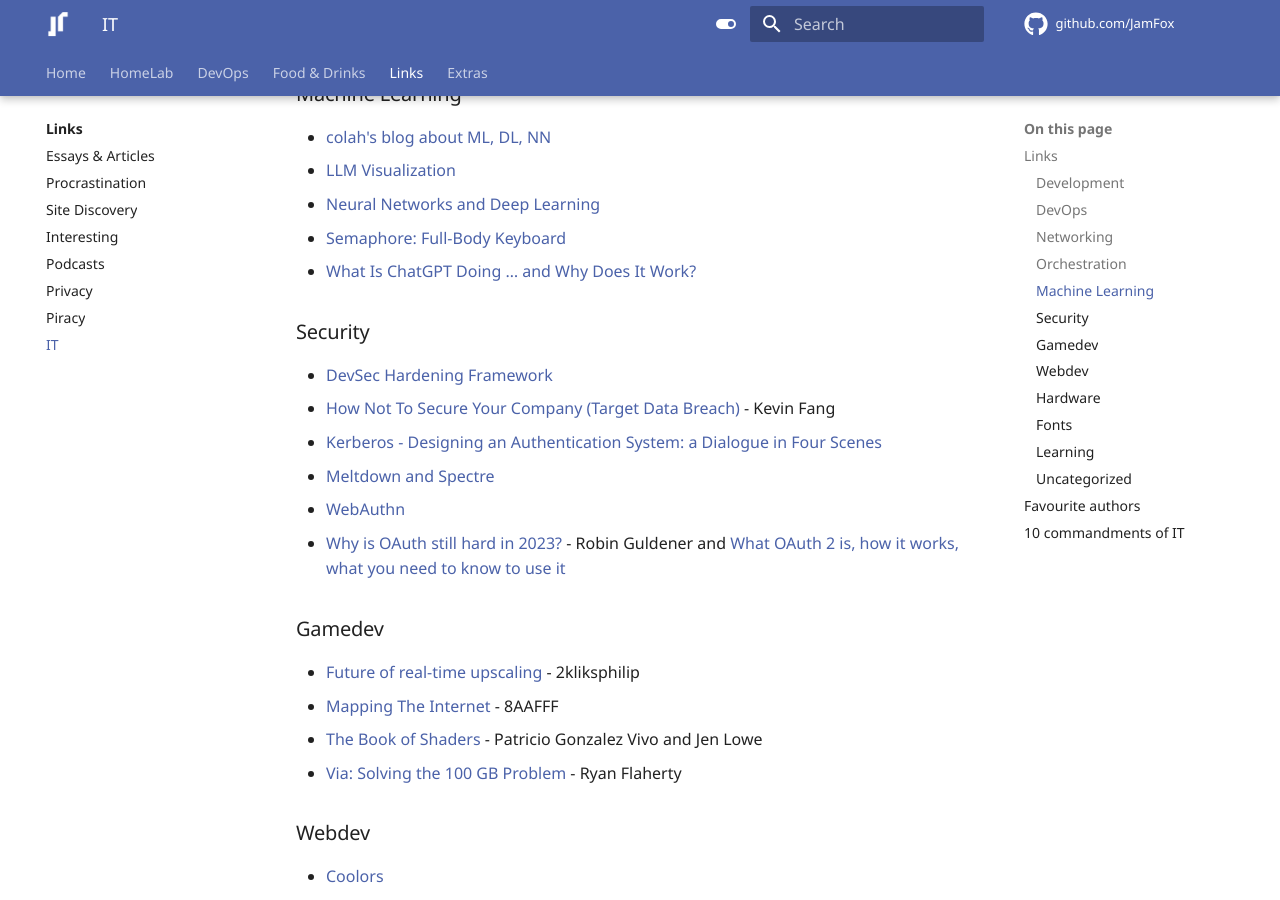
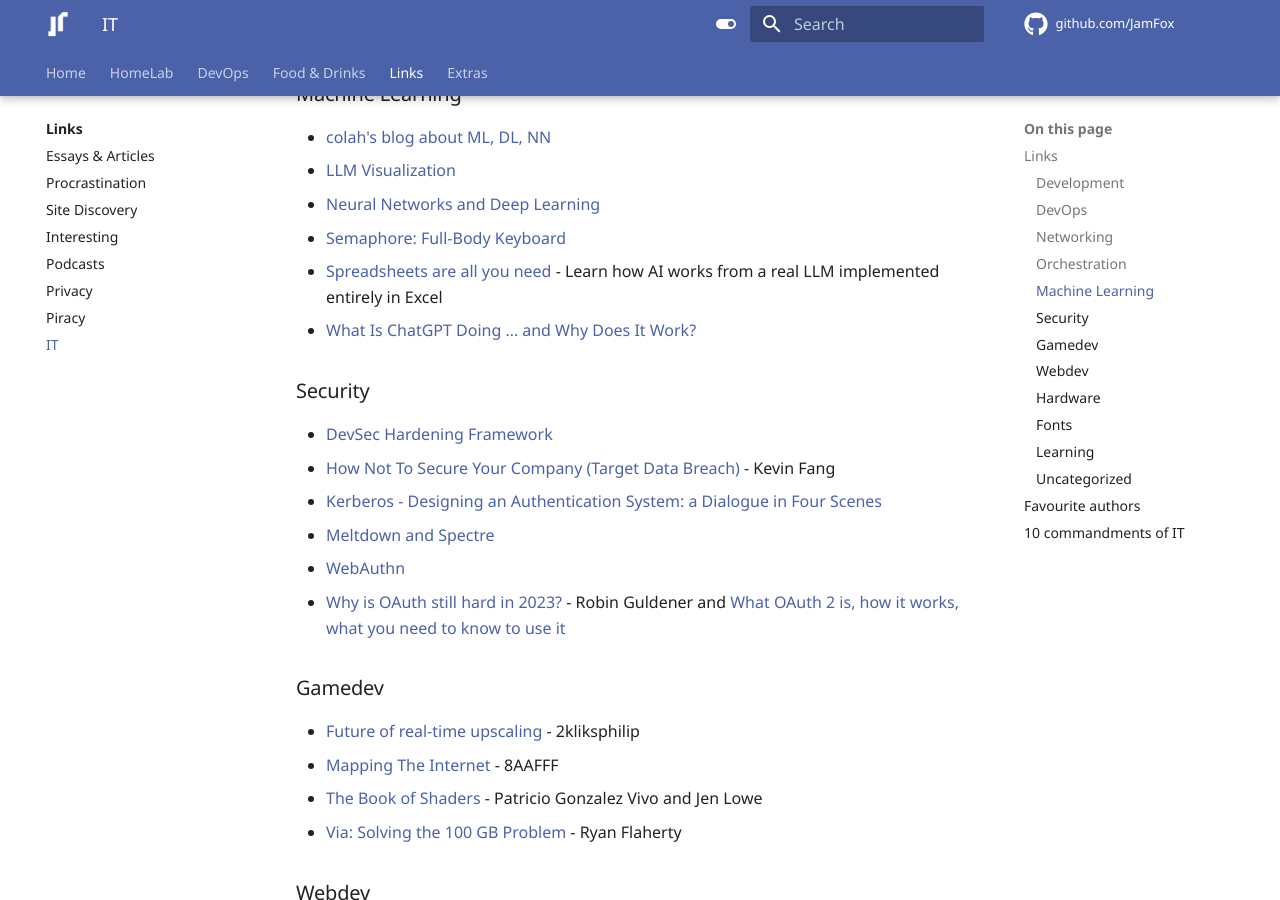
Before and after one commit to JamFox/docs.jamfox.dev, an MkDocs documentation site: the page built from docs/content/links/it.md, in a window 1280 px wide and 900 px high, scrolled down 1286 px. Built offline with MkDocs 1.6.1 and Material for MkDocs 9.7.7, drawn with Linux system fonts in a browser that asks for light colours; comment, search, counter and statistics services are not loaded.

Commit message:
spreadsheets ai

```diff
--- a/docs/content/links/it.md
+++ b/docs/content/links/it.md
@@ -46,6 +46,7 @@ title: "IT"
 - [LLM Visualization](https://bbycroft.net/llm)
 - [Neural Networks and Deep Learning](https://neuralnetworksanddeeplearning.com/)
 - [Semaphore: Full-Body Keyboard](https://github.com/everythingishacked/Semaphore)
+- [Spreadsheets are all you need](https://spreadsheets-are-all-you-need.ai/) - Learn how AI works from a real LLM implemented entirely in Excel
 - [What Is ChatGPT Doing … and Why Does It Work?](https://writings.stephenwolfram.com/2023/02/what-is-chatgpt-doing-and-why-does-it-work/)
 
 ### Security
```
